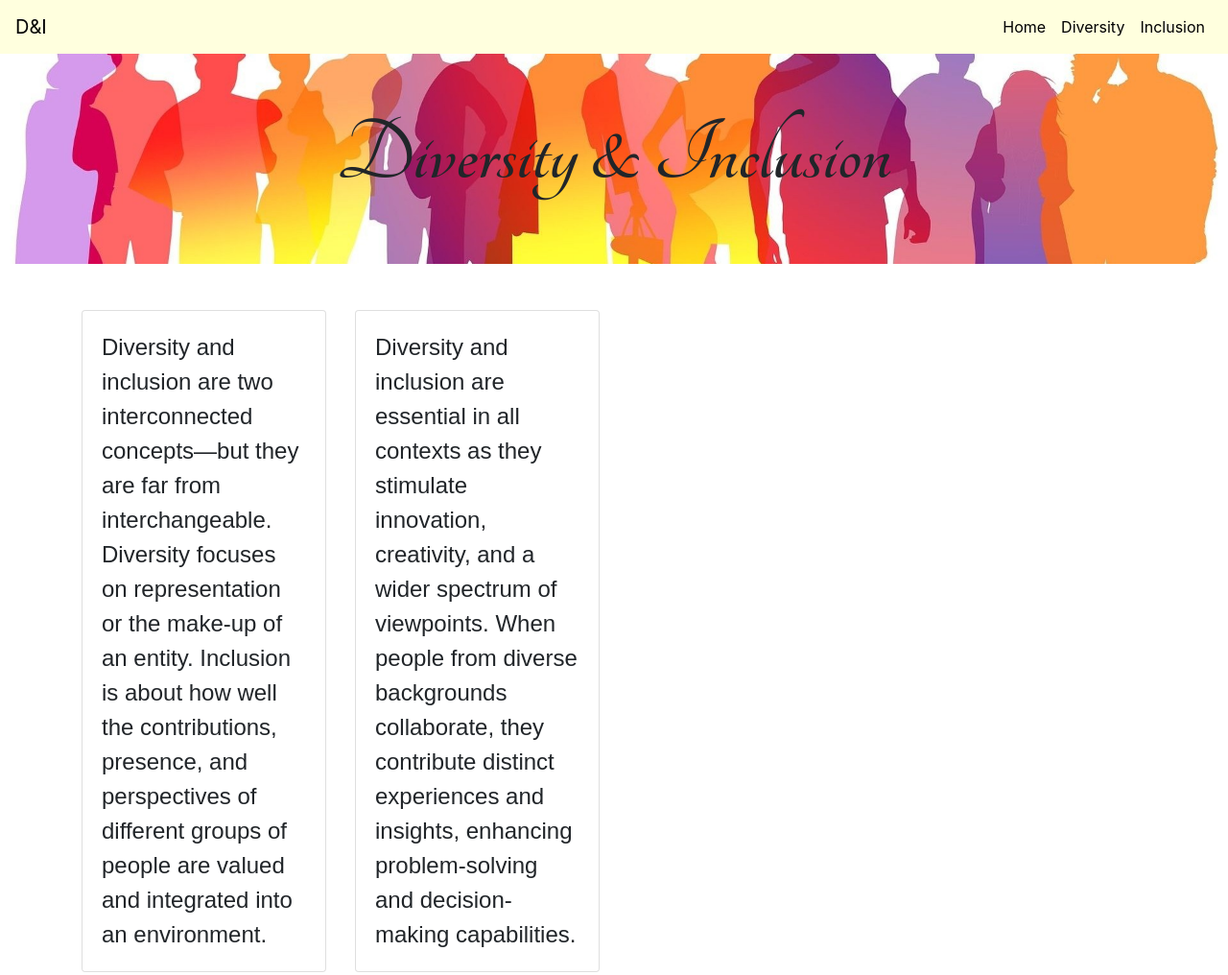
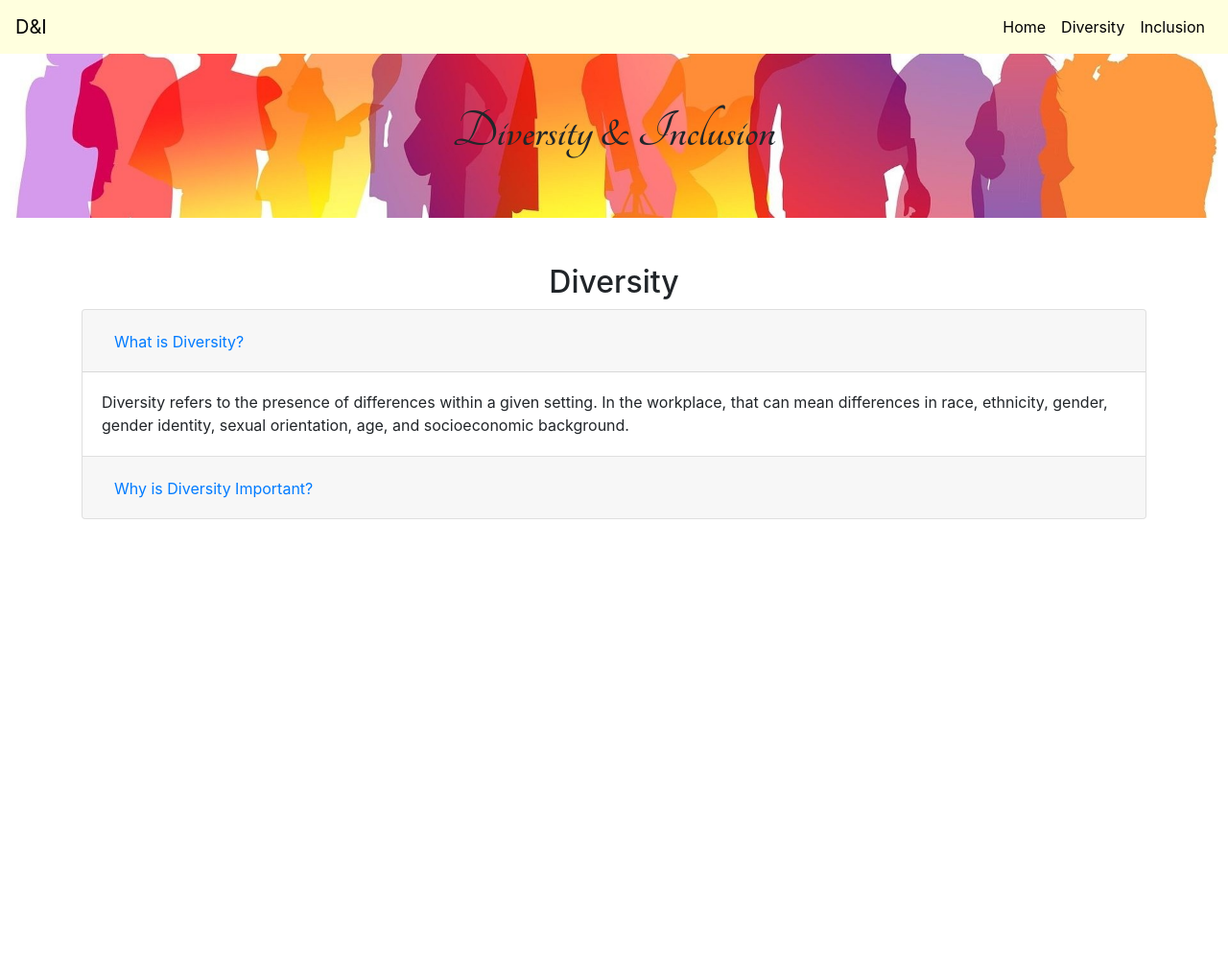
Before and after one commit to Edite10/Diveristy-and-Inclusion, a plain HTML site: page index.html in a window 1280 px wide. Shown: the whole page at 96% size. After the commit the page ends 800 px from the top, so only its background shows below. Drawn offline with nearby package versions, Linux system fonts and the light colour scheme.

Commit message:
Add test section with dropdown

```diff
--- a/assets/css/styles.css
+++ b/assets/css/styles.css
@@ -29,19 +29,18 @@ button.navbar-toggler {
     .paragraph-font {
         font-size: 0.8rem; /* Decrease font size */
     }
-
 }
 
-/**Medium screens and up**/
+/*Medium screens and up*/
 @media screen and (max-width: 768px) {
     .header-font {
-        font-size: 2rem; /* Decrease font size */
+        font-size: 4rem; /* Ensure consistent font size */
     }
     .paragraph-font {
-        font-size: 0.8rem; /* Decrease font size */
+        font-size: 1rem; /* Ensure consistent font size */
     }
+}
 
-}
 /*Large screens and up*/
 @media screen and (min-width: 992px) {
     .header-font {
@@ -55,20 +54,27 @@ button.navbar-toggler {
 /*Extra large screens and up*/
 @media screen and (min-width: 1200px) {
     .header-font {
-        font-size: 6rem; /* Increase font size */
+        font-size: 3.5rem; /* Decrease font size */
     }
     .paragraph-font {
-        font-size: 1.5rem; /* Increase font size */
+        font-size: 1.2rem; /* Decrease font size */
     }
-
+    .row {
+        display: flex;
+        flex-wrap: wrap;
+    }
+    .col-12 {
+        flex: 0 0 50%;
+        max-width: 50%;
+    }
 }
 
 /*xxl device (large desktops, 1400px and up*/
 @media screen and (min-width: 1400px) {
     .header-font {
-        font-size: 7rem; /* Increase font size */
+        font-size: 4rem; /* Decrease font size */
     }
     .paragraph-font {
-        font-size: 1.8rem; /* Increase font size */
+        font-size: 1.5rem; /* Decrease font size */
     }
 }
--- a/index.html
+++ b/index.html
@@ -42,24 +42,35 @@
             <h1 class="font-weight-bold header-font">Diversity & Inclusion</h1>
         </div>
     </header>
-    <!--D&I sections-->
-    <section id="d&i" class="container my-5">
-        <div class="row">
-            <div class="col-12 col-md-6 col-xl-3">
-                <div class="card">
+    <!--Diversity section-->
+    <section id="diversity" class="container my-5">
+        <h2 class="text-center">Diversity</h2>
+        <div class="accordion" id="diversityAccordion">
+            <div class="card">
+                <div class="card-header" id="headingOne">
+                    <h2 class="mb-0">
+                        <button class="btn btn-link" type="button" data-toggle="collapse" data-target="#collapseOne" aria-expanded="true" aria-controls="collapseOne">
+                            What is Diversity?
+                        </button>
+                    </h2>
+                </div>
+                <div id="collapseOne" class="collapse show" aria-labelledby="headingOne" data-parent="#diversityAccordion">
                     <div class="card-body">
-                        <p class="card-text paragraph-font">
-                            Diversity and inclusion are two interconnected concepts—but they are far from interchangeable. Diversity focuses on representation or the make-up of an entity. Inclusion is about how well the contributions, presence, and perspectives of different groups of people are valued and integrated into an environment.
-                        </p>
+                        Diversity refers to the presence of differences within a given setting. In the workplace, that can mean differences in race, ethnicity, gender, gender identity, sexual orientation, age, and socioeconomic background.
                     </div>
                 </div>
             </div>
-            <div class="col-12 col-md-6 col-xl-3">
-                <div class="card">
+            <div class="card">
+                <div class="card-header" id="headingTwo">
+                    <h2 class="mb-0">
+                        <button class="btn btn-link collapsed" type="button" data-toggle="collapse" data-target="#collapseTwo" aria-expanded="false" aria-controls="collapseTwo">
+                            Why is Diversity Important?
+                        </button>
+                    </h2>
+                </div>
+                <div id="collapseTwo" class="collapse" aria-labelledby="headingTwo" data-parent="#diversityAccordion">
                     <div class="card-body">
-                        <p class="card-text paragraph-font">
-                            Diversity and inclusion are essential in all contexts as they stimulate innovation, creativity, and a wider spectrum of viewpoints. When people from diverse backgrounds collaborate, they contribute distinct experiences and insights, enhancing problem-solving and decision-making capabilities.
-                        </p>
+                        Diversity is important because it brings different perspectives to the table, which can lead to more innovative solutions and better decision-making. It also helps to create a more inclusive and equitable environment.
                     </div>
                 </div>
             </div>
```
Also changed, not shown: assets/images/divin1.webp (added), assets/images/divin2.png (added).
